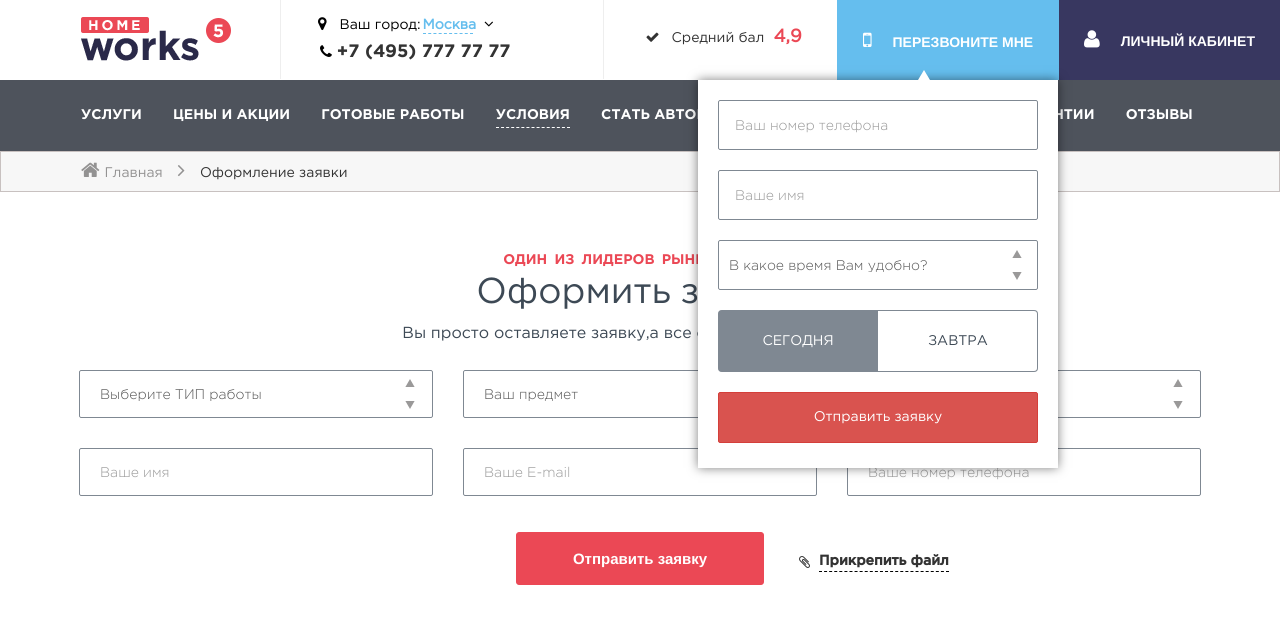
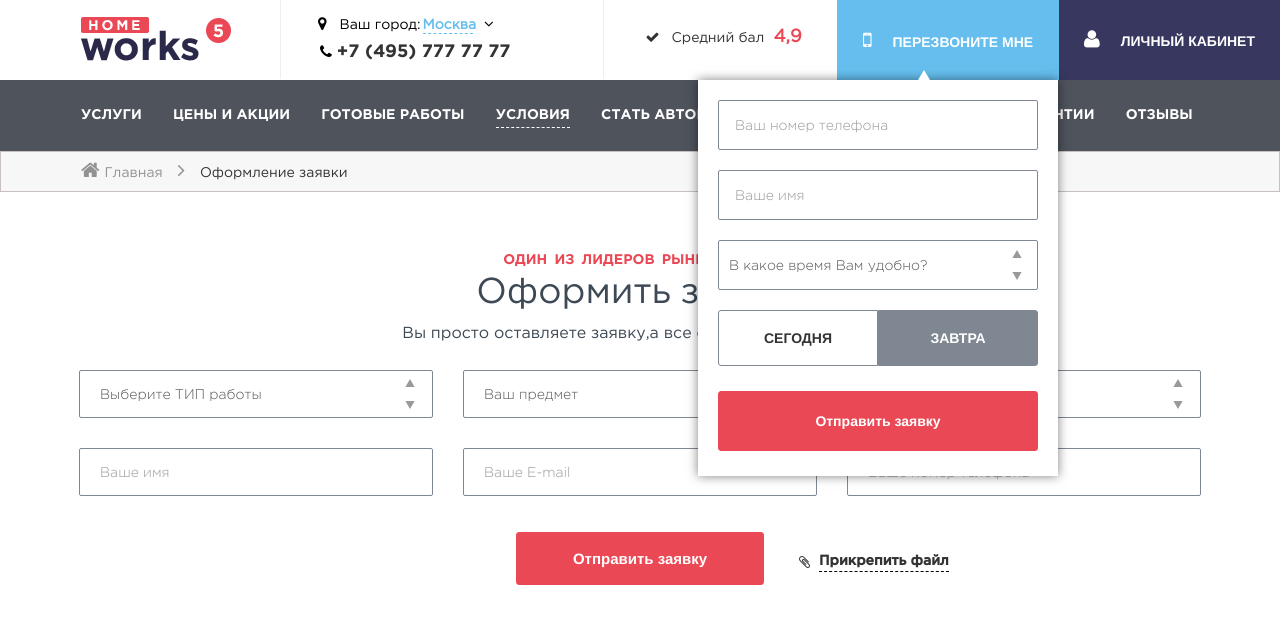
Before and after one commit to DzmitryGrom/home-works, a plain HTML site: page select.html in a window 1280 px wide. Both pictures are taken after a click on the button "ПЕРЕЗВОНИТЕ МНЕ". Shown: the top 631 px of the page. Drawn offline with Linux system fonts and the light colour scheme.

Commit message:
change btns-day on input type="radio"

```diff
--- a/css/result.css
+++ b/css/result.css
@@ -117,18 +117,54 @@ button.btn-pop-up-xl:focus {
 .btn-pop-up-xl .fa {
   margin-right: 17px;
 }
-.btn-today {
-  color: #fff;
+.pop-up-item_btn-days-radio-group {
+  width: 100%;
+  display: table;
+  margin: 0 auto;
+  padding: 0;
+  list-style: none;
+}
+.pop-up-item_btn-days-radio-group-item {
+  display: inline-block;
+  width: 50%;
+  vertical-align: top;
+}
+.pop-up-item_btn-days-radio-button {
+  position: relative;
+  display: block;
+  box-sizing: border-box;
+  overflow: hidden;
+}
+.pop-up-item_btn-days-radio-group-item .pop-up-item_btn-days-radio-button-label {
+  display: block;
+}
+.pop-up-item_btn-days-radio-group-item:first-child .pop-up-item_btn-days-radio-button-label {
+  border-radius: 3px 0 0 3px;
+}
+.pop-up-item_btn-days-radio-button-control {
+  position: absolute;
+  top: 0;
+  left: -999px;
+}
+.pop-up-item_btn-days-radio-button-label {
+  color: #fff;
+  display: block;
   border-color: #7f8892;
   background-color: #7f8892;
+  font-size: 14px;
+  padding: 20px 10px;
+  width: 100%;
+  text-align: center;
+  vertical-align: middle;
+}
+.pop-up-item_btn-days-radio-button-control:checked + .pop-up-item_btn-days-radio-button-label {
+  background-color: white;
+  color: #333333;
+}
+.btn-tomorrow {
   border-right: 0;
   border-top-right-radius: 0px;
   border-bottom-right-radius: 0px;
-  font-size: 14px;
-  padding: 20px 10px;
-  width: 50%;
-  vertical-align: middle;
-  padding-right: 11px;
 }
 .btns-send-pop-up {
   width: 100%;
@@ -137,19 +173,9 @@ button.btn-pop-up-xl:focus {
   border-color: #eb4855;
   color: #fff;
 }
-.btn-tomorrow {
-  color: #3d4955;
-  border-left: 0;
-  position: relative;
-  vertical-align: middle;
-  background-color: transparent;
-  border-color: #7f8892;
+.btn-today {
   border-top-left-radius: 0px;
   border-bottom-left-radius: 0px;
-  font-size: 14px;
-  padding: 20px 10px;
-  width: 50%;
-  padding-left: 11px;
 }
 .btn-tomorrow:hover {
   color: #fff;
--- a/main.less
+++ b/main.less
@@ -3,7 +3,6 @@ body,html {
   min-height: 100%;
   margin: 0px;
   padding: 0px;
-
 }
 body{
   font-family: "GothamProRegular";
@@ -121,19 +120,54 @@ button.btn-pop-up-xl .fa{
 .btn-pop-up-xl .fa{
   margin-right: 17px;
 }
-.btn-today{
+.pop-up-item_btn-days-radio-group{
+  width: 100%;
+  display: table;
+  margin: 0 auto;
+  padding: 0;
+  list-style: none;
+}
+.pop-up-item_btn-days-radio-group-item {
+  display: inline-block;
+  width: 50%;
+  vertical-align: top;
+}
+.pop-up-item_btn-days-radio-button {
+  position: relative;
+  display: block;
+  box-sizing: border-box;
+  overflow: hidden;
+}
+.pop-up-item_btn-days-radio-group-item .pop-up-item_btn-days-radio-button-label {
+  display: block;
+}
+.pop-up-item_btn-days-radio-group-item:first-child .pop-up-item_btn-days-radio-button-label {
+  border-radius: 3px 0 0 3px;
+}
+.pop-up-item_btn-days-radio-button-control {
+  position: absolute;
+  top: 0;
+  left: -999px;
+}
+.pop-up-item_btn-days-radio-button-label  {
   color: #fff;
+  display: block;
   border-color:  #7f8892;
   background-color: #7f8892;
+  font-size: 14px;
+  padding: 20px 10px;
+  width: 100%;
+  text-align: center;
+  vertical-align: middle;
+}
+.pop-up-item_btn-days-radio-button-control:checked + .pop-up-item_btn-days-radio-button-label {
+  background-color: white;
+  color: #333333;
+}
+.btn-tomorrow{
   border-right: 0;
   border-top-right-radius: 0px;
   border-bottom-right-radius: 0px;
-  font-size: 14px;
-  padding: 20px 10px;
-  width: 50%;
-  vertical-align: middle;
-  padding-right: 11px
-
 }
 .btns-send-pop-up{
   width: 100%;
@@ -142,20 +176,9 @@ button.btn-pop-up-xl .fa{
   border-color: #eb4855;
   color: #fff;
 }
-.btn-tomorrow{
-  color:  #3d4955;
-  border-left: 0;
-  position: relative;
-  vertical-align: middle;
-  background-color: transparent;
-  border-color:  #7f8892;
+.btn-today{
   border-top-left-radius: 0px;
   border-bottom-left-radius: 0px;
-  font-size: 14px;
-  padding: 20px 10px;
-  width: 50%;
-  padding-left: 11px;
-
 }
 .btn-tomorrow:hover {
   color: #fff;
--- a/select.html
+++ b/select.html
@@ -375,15 +375,23 @@
           <option>Вечером</option>
         </select>
       </div>
-      <div class="btn-group btn-group-justified pop-up-item" role="group" aria-label="...">
-        <div class="btn-group" role="group">
-          <button type="button" class="btn btn-default btn-today">СЕГОДНЯ</button>
-        </div>
-        <div class="btn-group" role="group">
-          <button type="button" class="btn btn-default btn-tomorrow">ЗАВТРА</button>
-        </div>
+      <div class="pop-up-item pop-up-item_btn-days">
+        <ul class="pop-up-item_btn-days-radio-group">
+          <li class="pop-up-item_btn-days-radio-group-item">
+            <label class="pop-up-item_btn-days-radio-button">
+              <input type="radio" name="DayOfCall" class="pop-up-item_btn-days-radio-button-control" value="1" checked="">
+              <span class="pop-up-item_btn-days-radio-button-label btns btn-today">СЕГОДНЯ</span>
+            </label>
+          </li>
+          <li class="pop-up-item_btn-days-radio-group-item">
+            <label class="pop-up-item_btn-days-radio-button">
+              <input type="radio" name="DayOfCall" class="pop-up-item_btn-days-radio-button-control" value="2">
+              <span class="pop-up-item_btn-days-radio-button-label btns btn-today">ЗАВТРА</span>
+            </label>
+          </li>
+		</ul>
       </div>
-      <button type="button" class="btn btn-danger btn-block btn-lg btn-pop-up">Отправить заявку</button>
+      <button type="button" class="btns  btns-send-pop-up">Отправить заявку</button>
     </form>
   </div>
   <div class="pop-up-login pop-up">
```
Also changed, not shown: index.html (+14 -3 lines), service.html (+14 -2 lines), css/select.css, css/service.css.
